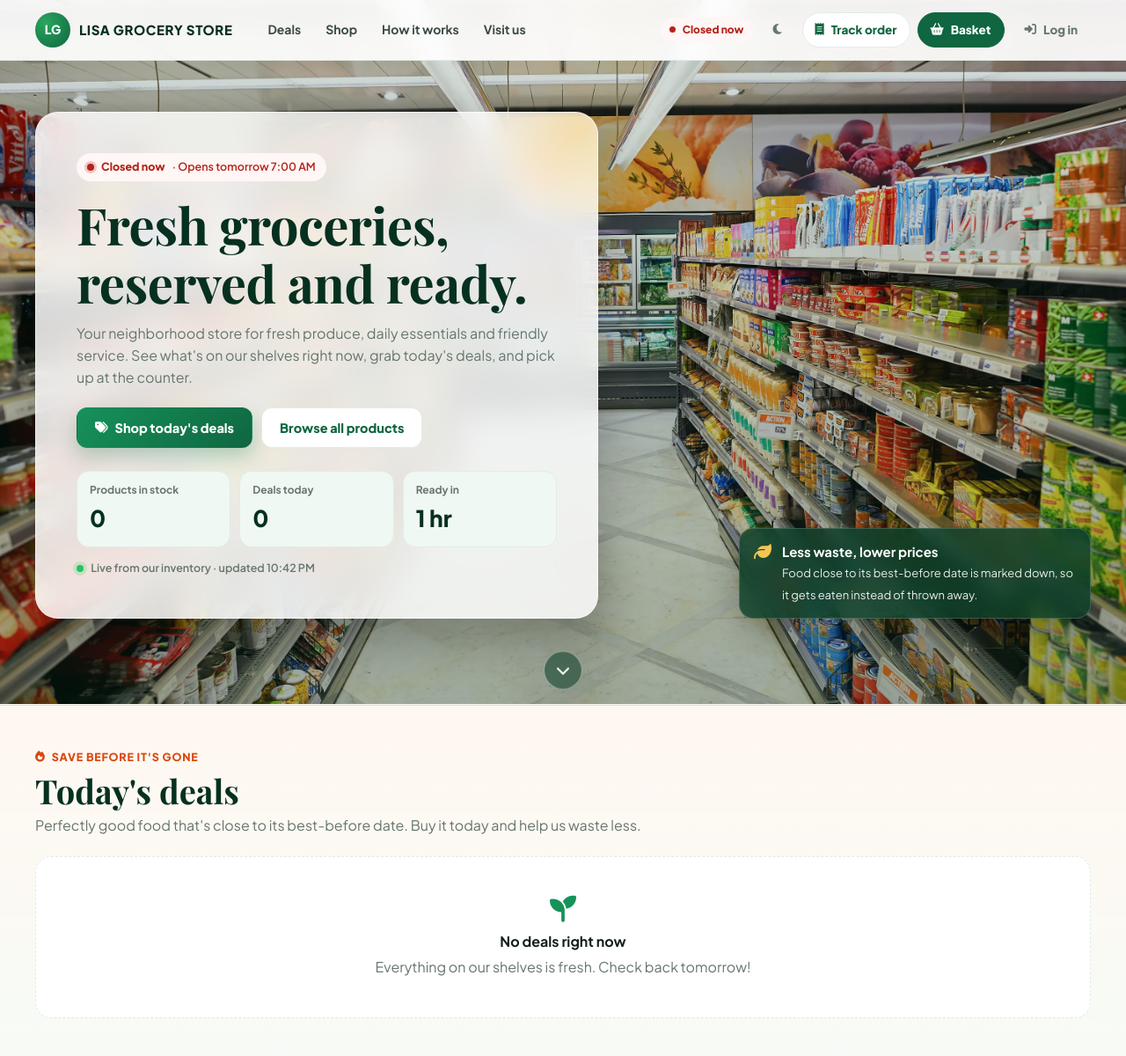
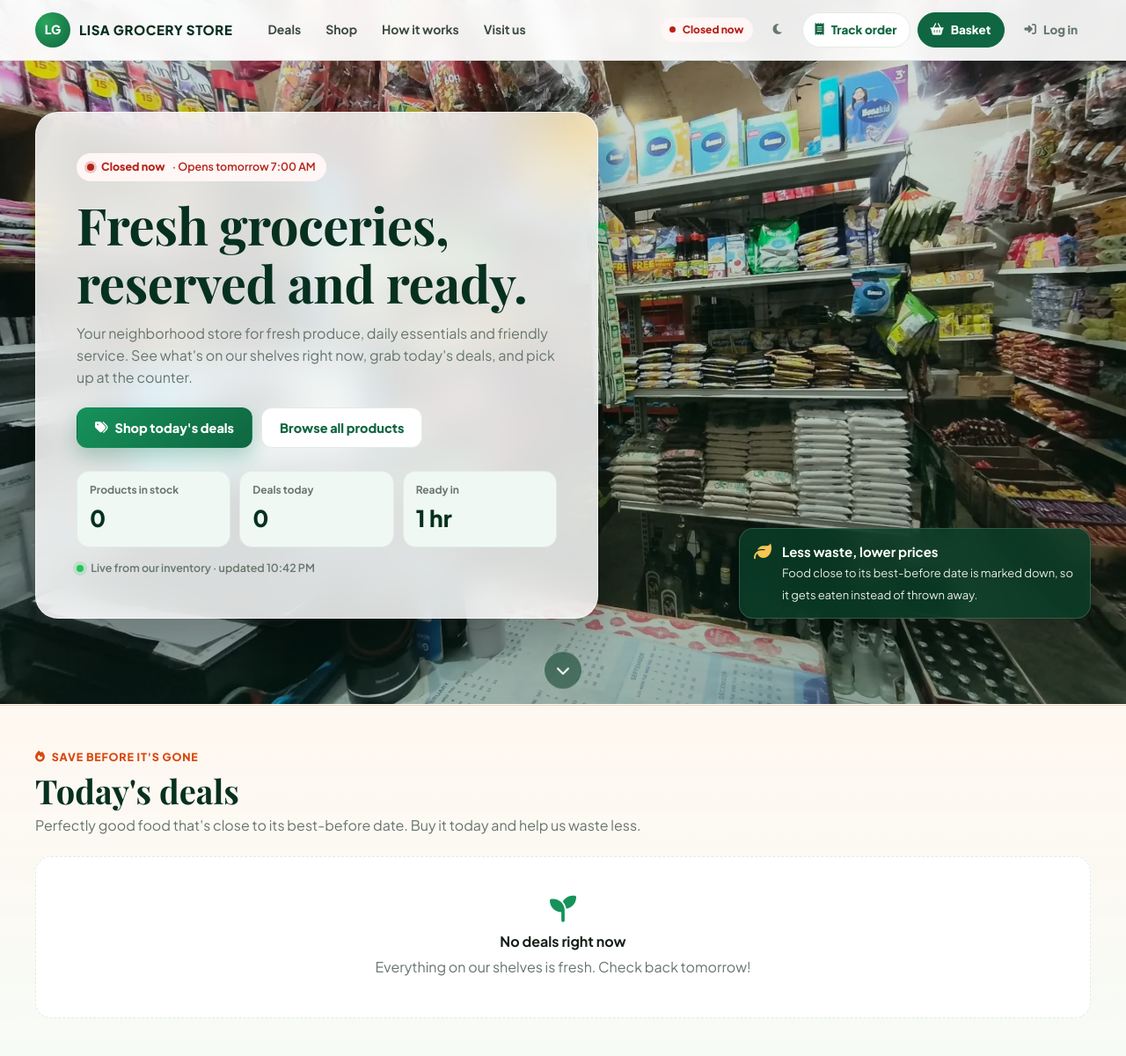
Before and after one commit to h8pawn/zerowaste-inventory, a PHP site: page /front_page.php in a window 1280 px wide. Shown: the top 1200 px of the page at 88% size. Run offline with PHP 8.4, Linux system fonts and the light colour scheme; data comes from the database, SQL or seed files in the repository; data that the repository does not hold is empty.

Commit message:
Use the store's own photo as the storefront background
Replaces the stock photo with a photo of the store (resized to 1920 px
WebP, 343 KB instead of 958 KB). The image URL now carries a version
stamp like the CSS does, so replacing the photo shows straight away
instead of after the one-month browser cache expires.

Co-Authored-By: Claude Opus 5.5 <noreply@anthropic.com>

```diff
--- a/includes/store.php
+++ b/includes/store.php
@@ -689,7 +689,9 @@ function render_store_head(string $title, string $bodyClass = ''): void {
     <link rel="preconnect" href="https://fonts.gstatic.com" crossorigin>
     <link href="https://fonts.googleapis.com/css2?family=Plus+Jakarta+Sans:wght@400;500;600;700;800&family=Playfair+Display:wght@700;800&display=swap" rel="stylesheet">
     <link rel="stylesheet" href="https://cdnjs.cloudflare.com/ajax/libs/font-awesome/6.5.1/css/all.min.css">
-    <link rel="preload" as="image" href="shutterstock_373602469.webp">
+    <?php // Versioned like the CSS, so a replaced photo shows at once instead of after the browser cache expires. ?>
+    <link rel="preload" as="image" href="<?= e(asset('store_background.webp')) ?>">
+    <style>:root { --wall-photo: url("<?= e(asset('store_background.webp')) ?>"); }</style>
     <link rel="stylesheet" href="<?= asset('store.css') ?>">
 </head>
 <body<?= $bodyClass !== '' ? ' class="' . e($bodyClass) . '"' : '' ?>>
--- a/store.css
+++ b/store.css
@@ -172,7 +172,7 @@ h1, h2, h3 { margin: 0; line-height: 1.15; }
    A veil on top keeps it from fighting the content; sections below the hero are see-through sheets. */
 body::before {
     content: ""; position: fixed; inset: 0; z-index: -2;
-    background: #0a3f29 url("shutterstock_373602469.webp") center / cover no-repeat;
+    background: #0a3f29 var(--wall-photo, url("store_background.webp")) center / cover no-repeat;
 }
 body::after { content: ""; position: fixed; inset: 0; z-index: -1; background: var(--wall-veil); }
 /* Pages that are mostly text (order tracking) get a heavier veil. */
```
Also changed, not shown: store_background.webp (added).
